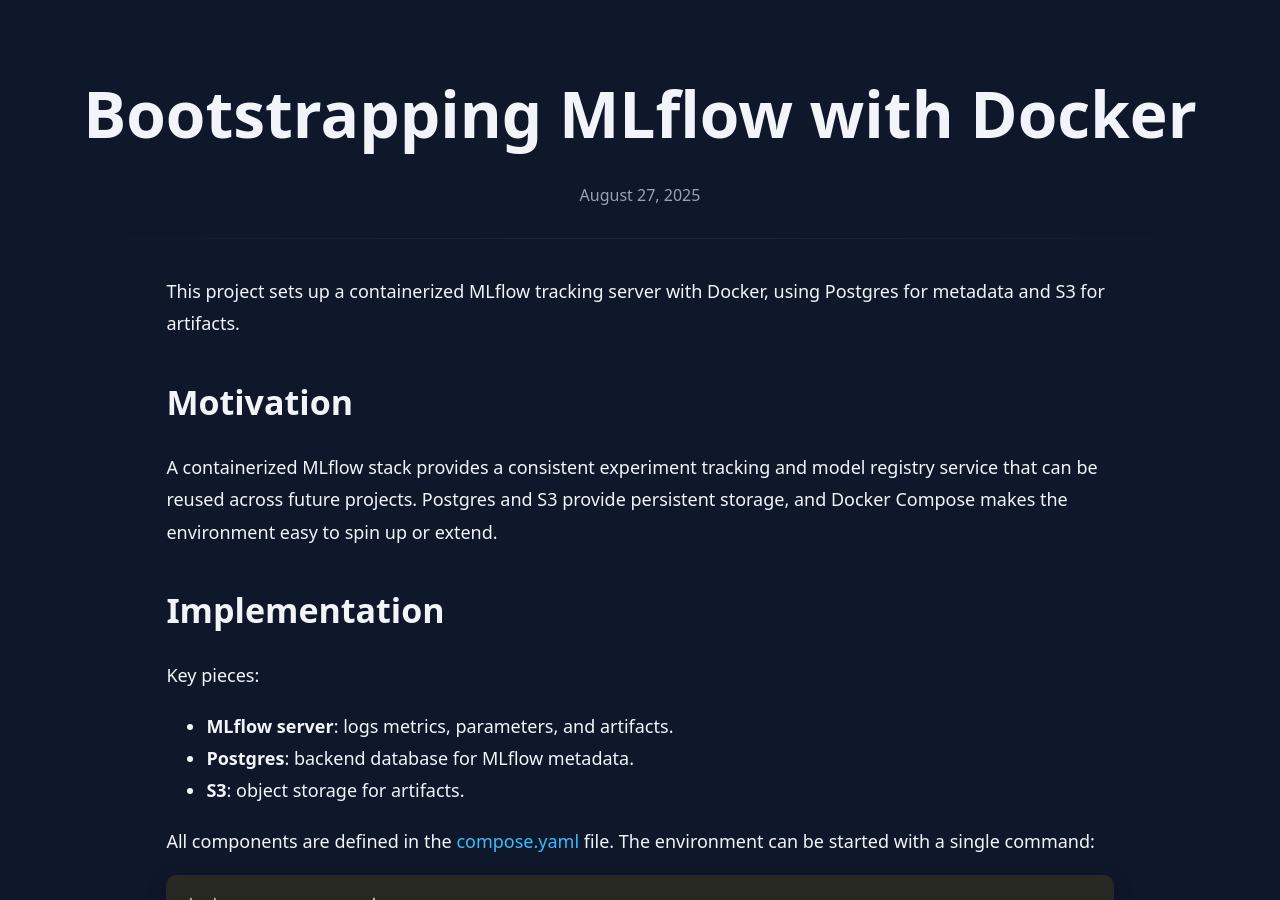
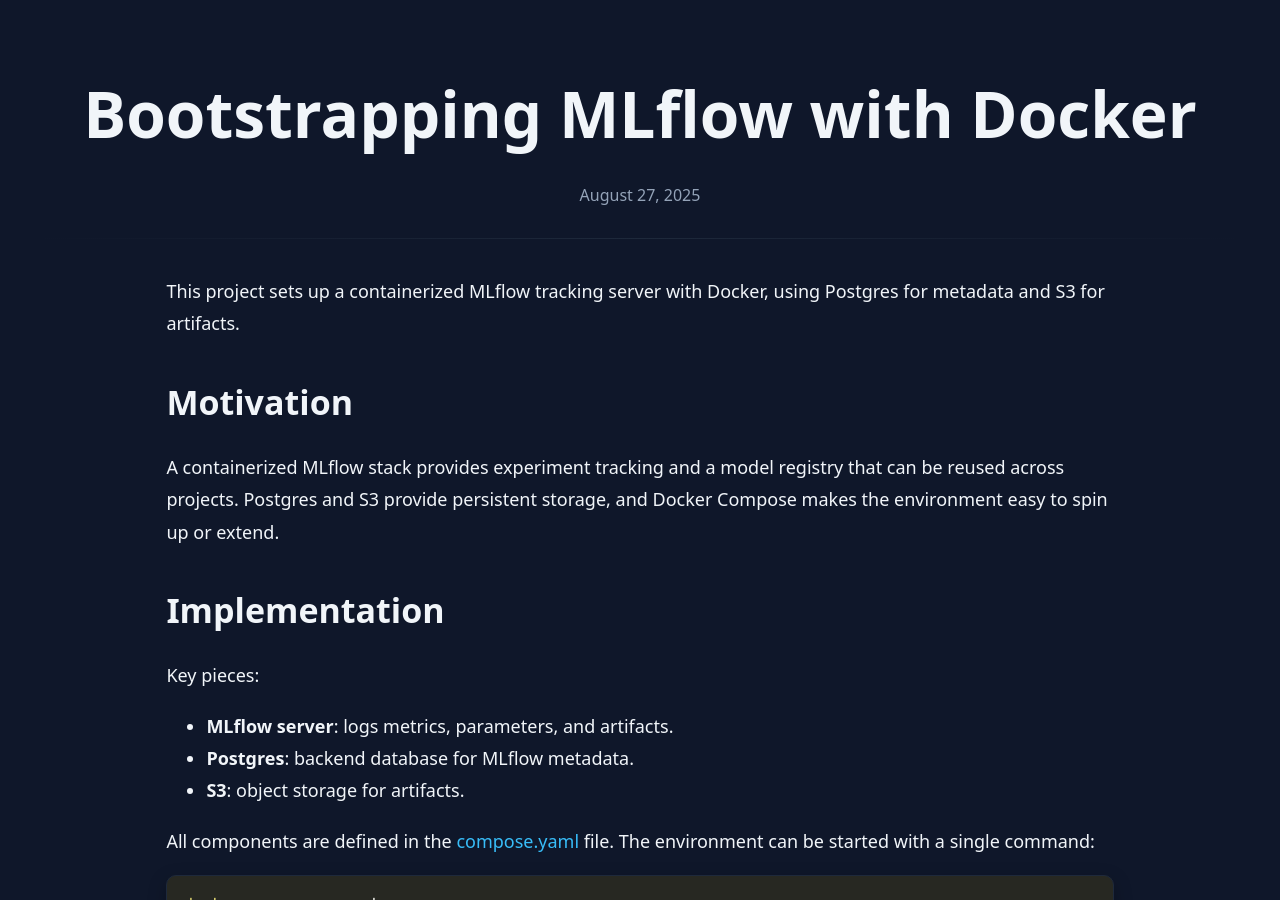
Before and after one commit to biniyamyohannes/website, a Jekyll site: the page built from _posts/2025-08-26-mlflow-infra-bootstrapping.md, in a window 1280 px wide and 900 px high. Built offline with Jekyll 4.4.1, drawn with Linux system fonts in a browser that asks for light colours; nearby versions of some CDN libraries.

Commit message:
Grammar.

```diff
--- a/_posts/2025-08-26-mlflow-infra-bootstrapping.md
+++ b/_posts/2025-08-26-mlflow-infra-bootstrapping.md
@@ -10,7 +10,7 @@
 
 ## Motivation
 
-A containerized MLflow stack provides a consistent experiment tracking and model registry service that can be reused across future projects.
+A containerized MLflow stack provides experiment tracking and a model registry that can be reused across projects.
 Postgres and S3 provide persistent storage, and Docker Compose makes the environment easy to spin up or extend.
 
 ## Implementation
```
